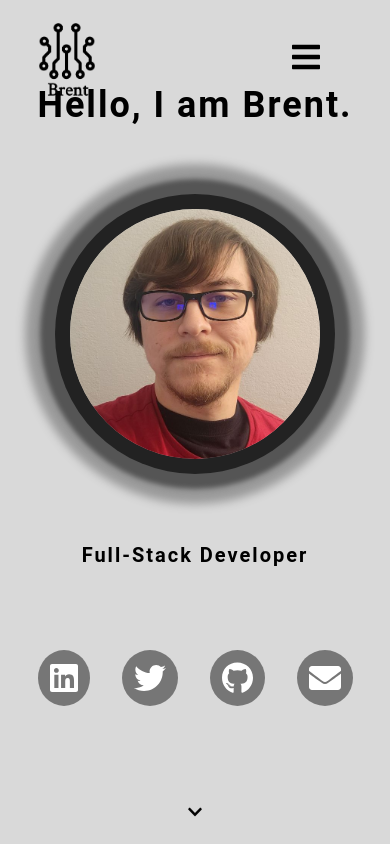
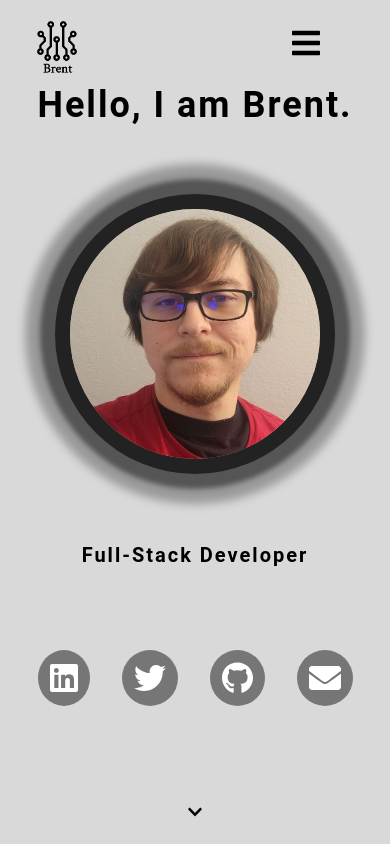
Before and after one commit to zirris512/my-portfolio, a React (Vite) app: page / in a window 390 px wide. Shown: the top 844 px of the page. Built offline with nearby package versions, Linux system fonts and the light colour scheme.

Commit message:
fix icon img overlapping hero title on mobile

```diff
--- a/src/components/NavBar/NavBar.jsx
+++ b/src/components/NavBar/NavBar.jsx
@@ -33,8 +33,8 @@ const NavBar = () => {
 	return (
 		<nav className={`${styles.nav} ${scroll && styles.navScrolling}`}>
 			<div className={styles.navHeader}>
-				<a href="#" className={styles.navHeaderLink} onClick={() => setNavOpen(false)}>
-					<img src={Logo} alt="logo" width={70} />
+				<a href="#" onClick={() => setNavOpen(false)}>
+					<img src={Logo} alt="logo" className={styles.navHeaderLinkImg} />
 				</a>
 			</div>
 			<div className={`${styles.navList} ${!navOpen && styles.active}`}>
--- a/src/components/NavBar/NavBar.module.scss
+++ b/src/components/NavBar/NavBar.module.scss
@@ -35,6 +35,14 @@
 
 .navHeader {
 	padding-block-start: 1em;
+
+	& .navHeaderLinkImg {
+		width: 70px;
+
+		@media (max-width: 1000px) {
+			width: 50px;
+		}
+	}
 }
 
 .navList {
```
